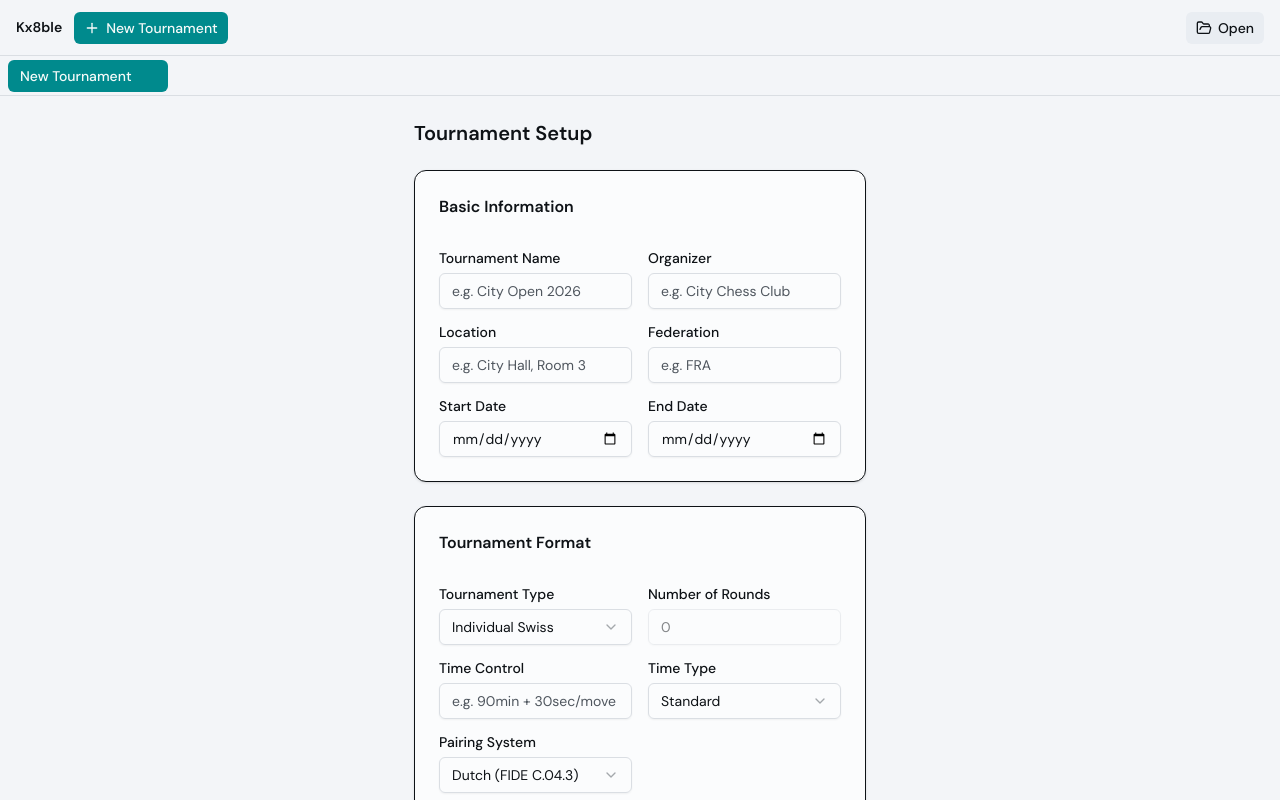
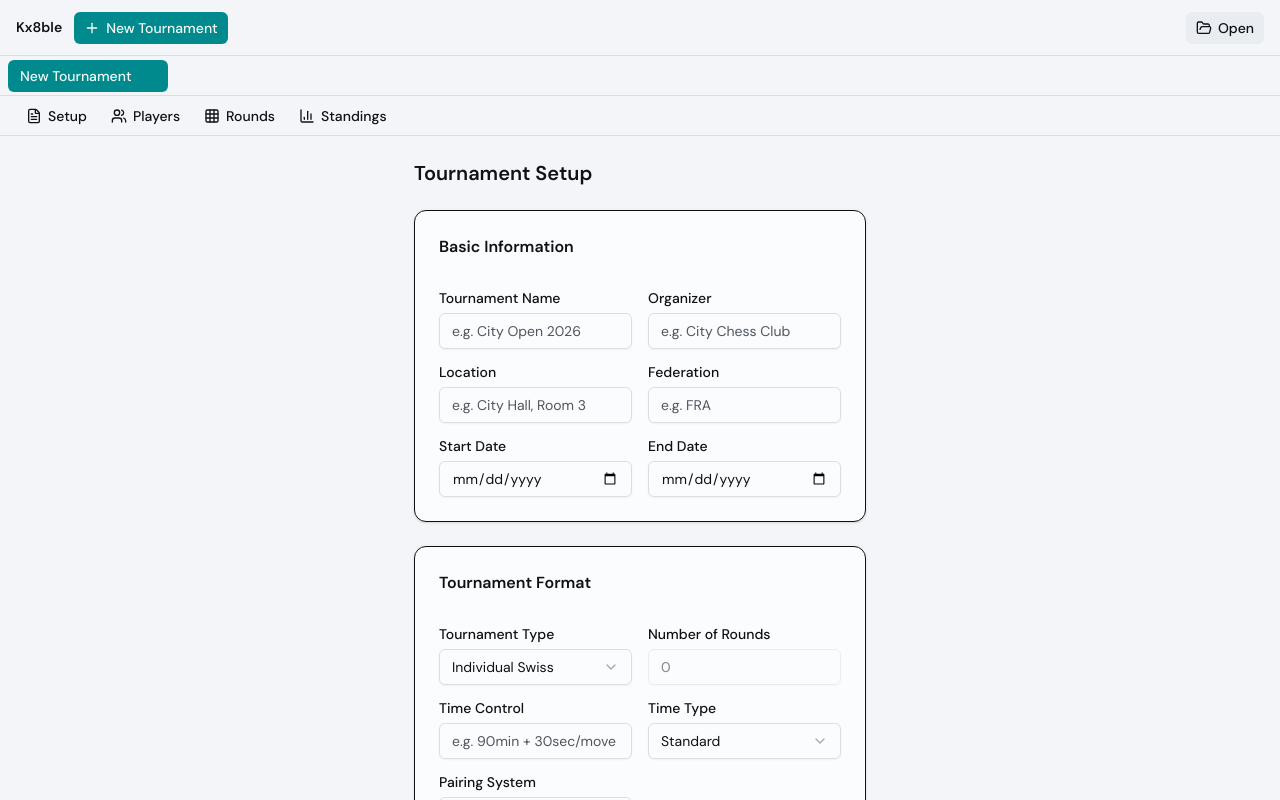
Before and after one commit to mormubis/kx8ble, a React (Vite) app: page / in a window 1280 px wide. Built offline with nearby package versions, Linux system fonts and the light colour scheme.

Commit message:
fix: show navigation bar when any tab is active, not only when tournament started

```diff
--- a/src/components/layout/root-layout.tsx
+++ b/src/components/layout/root-layout.tsx
@@ -42,7 +42,6 @@ function RootLayout({ children }: RootLayoutProperties): JSX.Element {
     screen,
     selectTab,
     tabs,
-    tournament,
   } = useTabs();
 
   function handleNewTournament() {
@@ -122,8 +121,8 @@ function RootLayout({ children }: RootLayoutProperties): JSX.Element {
         </div>
       )}
 
-      {/* Navigation bar */}
-      {tournament !== undefined && (
+      {/* Navigation bar — show when any tab is active */}
+      {activeTab !== undefined && (
         <nav className="flex h-10 shrink-0 items-center gap-1 border-b border-border px-4">
           {NAV_ITEMS.map((item) => (
             <Button
```
